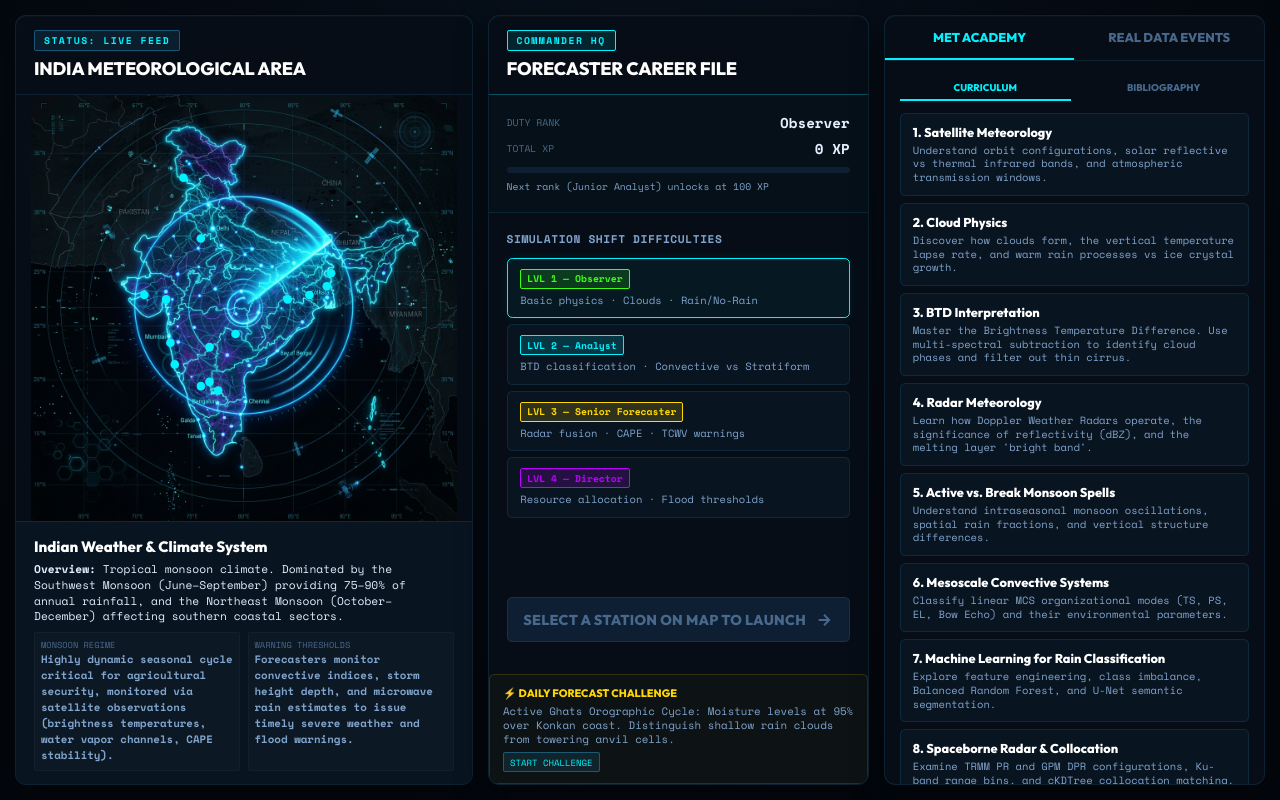
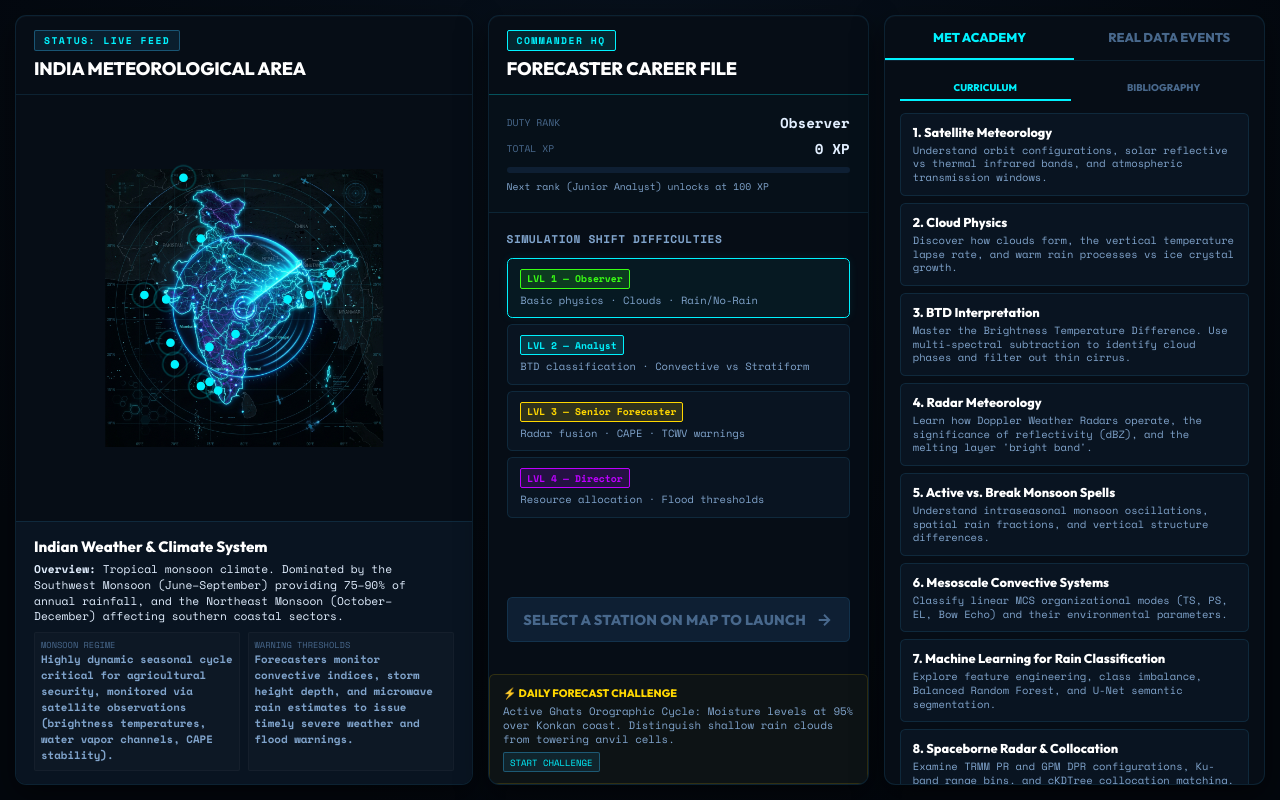
Before and after one commit to bapallinaveen60/Monsoon-Watch, a website with bundled scripts: page index.html in a window 1280 px wide. Built offline with nearby package versions, Linux system fonts and the light colour scheme.

Commit message:
fix: embed map image in SVG for perfect alignment and clean overlapping station labels

```diff
--- a/css/style.css
+++ b/css/style.css
@@ -108,7 +108,6 @@
 }
 .card-header.border-acc { border-bottom-color: rgba(0, 242, 254, 0.3); }
 
-/* Interactive SVG Map of India */
 .map-container {
   flex: 1;
   display: flex;
@@ -116,8 +115,6 @@
   justify-content: center;
   padding: 0.5rem;
   position: relative;
-  background: url('../icons/india_radar_map.png') no-repeat center center;
-  background-size: contain;
   min-height: 220px;
 }
 .india-svg {
--- a/index.html
+++ b/index.html
@@ -45,8 +45,9 @@
         <h2>INDIA METEOROLOGICAL AREA</h2>
       </div>
       <div class="map-container">
-        <!-- Stylized Outline of India -->
+        <!-- Stylized Outline of India with embedded radar background -->
         <svg viewBox="0 0 320 380" class="india-svg" id="india-map-svg">
+          <image href="icons/india_radar_map.png" x="0" y="0" width="320" height="380" style="pointer-events: none;" />
           <path d="M 90 40 L 110 35 L 140 60 L 130 90 L 140 100 L 180 110 L 220 120 L 260 120 L 300 130 L 300 160 L 250 170 L 220 170 L 210 190 L 170 200 L 160 230 L 140 280 L 130 320 L 115 360 L 115 320 L 110 280 L 75 230 L 60 210 L 50 180 L 70 160 L 75 140 L 90 40 Z"
                 fill="none" stroke="rgba(56,189,248,0.2)" stroke-width="1.5" stroke-dasharray="4 2" />
 
@@ -55,61 +56,61 @@
             <circle cx="90" cy="40" r="5" class="node-dot" />
             <circle cx="90" cy="40" r="10" class="node-pulse" />
             <circle cx="90" cy="40" r="25" fill="transparent" />
-            <text x="100" y="44" class="node-label">Srinagar</text>
+            <text x="98" y="43" class="node-label" text-anchor="start">Srinagar</text>
           </g>
           <g class="map-node" id="node-delhi" data-station="delhi">
             <circle cx="110" cy="110" r="5" class="node-dot" />
             <circle cx="110" cy="110" r="10" class="node-pulse" />
             <circle cx="110" cy="110" r="25" fill="transparent" />
-            <text x="120" y="114" class="node-label">Delhi</text>
+            <text x="118" y="113" class="node-label" text-anchor="start">Delhi</text>
           </g>
           <g class="map-node" id="node-guwahati" data-station="guwahati">
             <circle cx="260" cy="150" r="5" class="node-dot" />
             <circle cx="260" cy="150" r="10" class="node-pulse" />
             <circle cx="260" cy="150" r="25" fill="transparent" />
-            <text x="210" y="154" class="node-label">Guwahati</text>
+            <text x="252" y="146" class="node-label" text-anchor="end">Guwahati</text>
           </g>
           <g class="map-node" id="node-ahmedabad" data-station="ahmedabad">
             <circle cx="70" cy="180" r="5" class="node-dot" />
             <circle cx="70" cy="180" r="10" class="node-pulse" />
             <circle cx="70" cy="180" r="25" fill="transparent" />
-            <text x="80" y="184" class="node-label">Ahmedabad</text>
+            <text x="78" y="183" class="node-label" text-anchor="start">Ahmedabad</text>
           </g>
           <g class="map-node" id="node-kolkata" data-station="kolkata">
             <circle cx="210" cy="180" r="5" class="node-dot" />
             <circle cx="210" cy="180" r="10" class="node-pulse" />
             <circle cx="210" cy="180" r="25" fill="transparent" />
-            <text x="220" y="184" class="node-label">Kolkata</text>
+            <text x="218" y="183" class="node-label" text-anchor="start">Kolkata</text>
           </g>
           <g class="map-node" id="node-mumbai" data-station="mumbai">
             <circle cx="75" cy="230" r="5" class="node-dot" />
             <circle cx="75" cy="230" r="10" class="node-pulse" />
             <circle cx="75" cy="230" r="25" fill="transparent" />
-            <text x="85" y="234" class="node-label">Mumbai</text>
+            <text x="67" y="233" class="node-label" text-anchor="end">Mumbai</text>
           </g>
           <g class="map-node" id="node-hyderabad" data-station="hyderabad">
             <circle cx="120" cy="235" r="5" class="node-dot" />
             <circle cx="120" cy="235" r="10" class="node-pulse" />
             <circle cx="120" cy="235" r="25" fill="transparent" />
-            <text x="130" y="239" class="node-label">Hyderabad</text>
+            <text x="120" y="225" class="node-label" text-anchor="middle">Hyderabad</text>
           </g>
           <g class="map-node" id="node-visakhapatnam" data-station="visakhapatnam">
             <circle cx="150" cy="220" r="5" class="node-dot" />
             <circle cx="150" cy="220" r="10" class="node-pulse" />
             <circle cx="150" cy="220" r="25" fill="transparent" />
-            <text x="160" y="224" class="node-label">Vizag</text>
+            <text x="158" y="223" class="node-label" text-anchor="start">Vizag</text>
           </g>
           <g class="map-node" id="node-bengaluru" data-station="bengaluru">
             <circle cx="110" cy="280" r="5" class="node-dot" />
             <circle cx="110" cy="280" r="10" class="node-pulse" />
             <circle cx="110" cy="280" r="25" fill="transparent" />
-            <text x="120" y="284" class="node-label">Bengaluru</text>
+            <text x="110" y="295" class="node-label" text-anchor="middle">Bengaluru</text>
           </g>
           <g class="map-node" id="node-chennai" data-station="chennai">
             <circle cx="130" cy="285" r="5" class="node-dot" />
             <circle cx="130" cy="285" r="10" class="node-pulse" />
             <circle cx="130" cy="285" r="25" fill="transparent" />
-            <text x="140" y="289" class="node-label">Chennai</text>
+            <text x="138" y="289" class="node-label" text-anchor="start">Chennai</text>
           </g>
 
           <!-- New Research Stations -->
@@ -117,31 +118,31 @@
             <circle cx="255" cy="165" r="5" class="node-dot" />
             <circle cx="255" cy="165" r="10" class="node-pulse" />
             <circle cx="255" cy="165" r="25" fill="transparent" />
-            <text x="265" y="169" class="node-label">Cherrapunji</text>
+            <text x="263" y="169" class="node-label" text-anchor="start">Cherrapunji</text>
           </g>
           <g class="map-node" id="node-gadanki" data-station="gadanki">
             <circle cx="120" cy="275" r="5" class="node-dot" />
             <circle cx="120" cy="275" r="10" class="node-pulse" />
             <circle cx="120" cy="275" r="25" fill="transparent" />
-            <text x="70" y="272" class="node-label">Gadanki</text>
+            <text x="120" y="265" class="node-label" text-anchor="middle">Gadanki</text>
           </g>
           <g class="map-node" id="node-agartala" data-station="agartala">
             <circle cx="235" cy="175" r="5" class="node-dot" />
             <circle cx="235" cy="175" r="10" class="node-pulse" />
             <circle cx="235" cy="175" r="25" fill="transparent" />
-            <text x="242" y="190" class="node-label">Agartala</text>
+            <text x="227" y="178" class="node-label" text-anchor="end">Agartala</text>
           </g>
           <g class="map-node" id="node-goa" data-station="goa">
             <circle cx="80" cy="255" r="5" class="node-dot" />
             <circle cx="80" cy="255" r="10" class="node-pulse" />
             <circle cx="80" cy="255" r="25" fill="transparent" />
-            <text x="50" y="259" class="node-label">Goa</text>
+            <text x="72" y="258" class="node-label" text-anchor="end">Goa</text>
           </g>
           <g class="map-node" id="node-bhuj" data-station="bhuj">
             <circle cx="45" cy="175" r="5" class="node-dot" />
             <circle cx="45" cy="175" r="10" class="node-pulse" />
             <circle cx="45" cy="175" r="25" fill="transparent" />
-            <text x="15" y="179" class="node-label">Bhuj</text>
+            <text x="37" y="178" class="node-label" text-anchor="end">Bhuj</text>
           </g>
         </svg>
       </div>
--- a/sw.js
+++ b/sw.js
@@ -4,7 +4,7 @@
 // (e.g. https://user.github.io/satellite_meteorology_quiz/)
 // ═══════════════════════════════════════════════════════
 
-const APP_VERSION = 'v2.0.8';
+const APP_VERSION = 'v2.0.9';
 const SHELL_CACHE = 'mw-shell-' + APP_VERSION;
 const IMAGE_CACHE = 'mw-images-' + APP_VERSION;
 const FONT_CACHE  = 'mw-fonts-'  + APP_VERSION;
```
